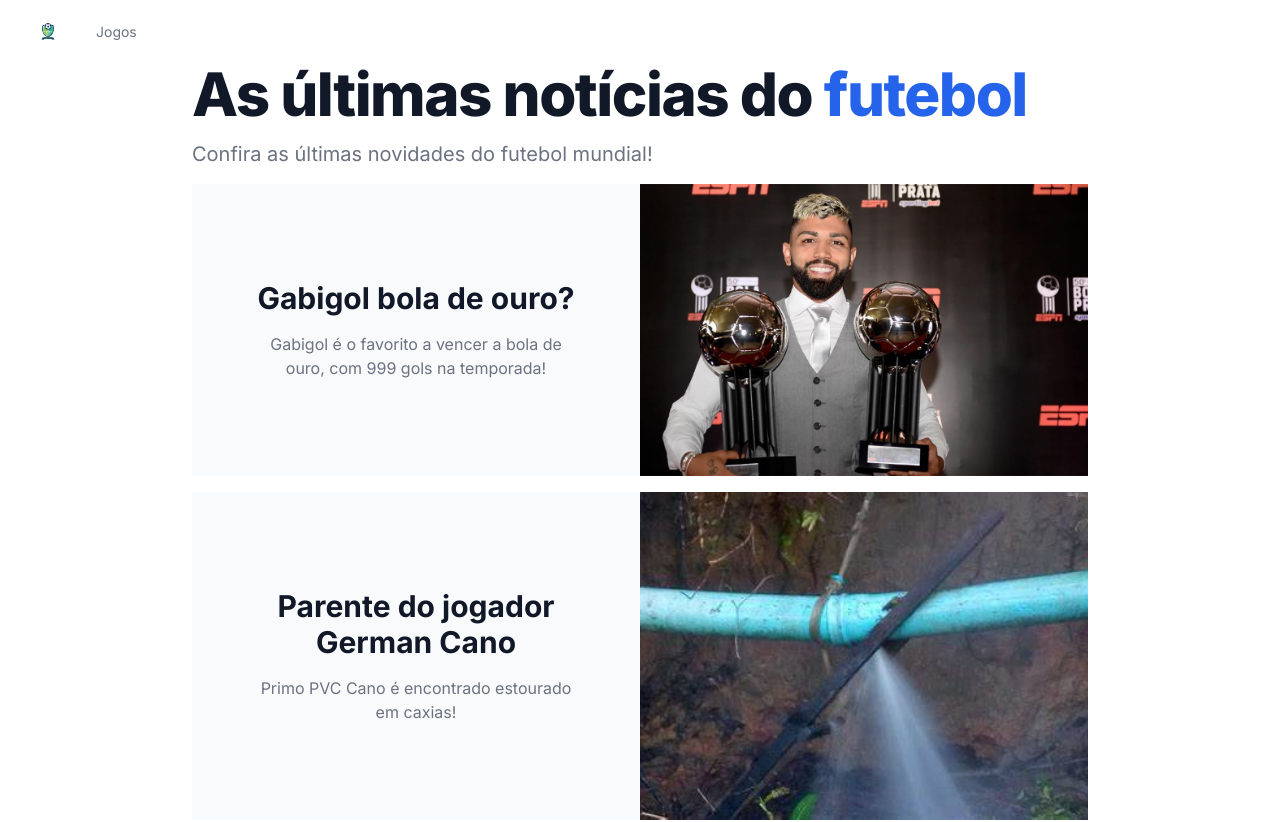
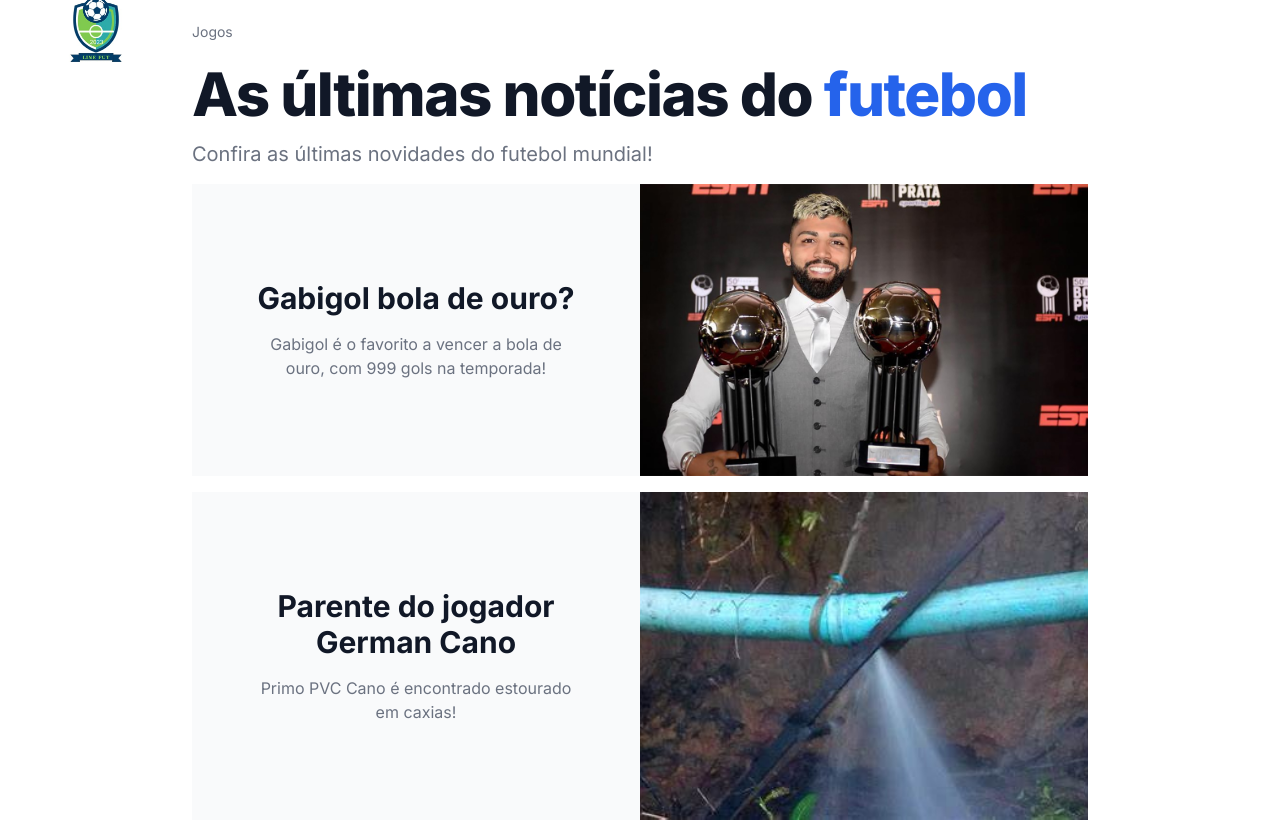
Before and after one commit to Suares01/site-de-esportes, a Next.js app in the folder site-esporte/: page / in a window 1280 px wide. Shown: the top 822 px of the page. Built offline with nearby package versions, Linux system fonts and the light colour scheme.

Commit message:
heightlogo

```diff
--- a/site-esporte/app/layout.tsx
+++ b/site-esporte/app/layout.tsx
@@ -28,8 +28,8 @@ export default function RootLayout({
               <Image
                 src="/logo.jpeg"
                 alt="Logo"
-                height={32}
-                width={32}
+                height={128}
+                width={128}
               />
             </Link>
 
```
